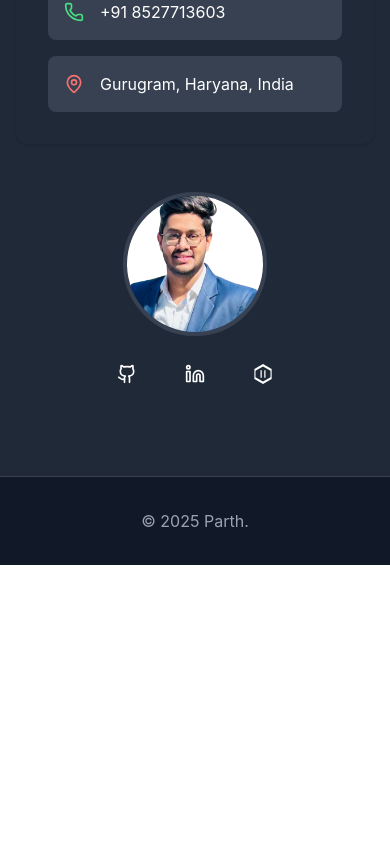
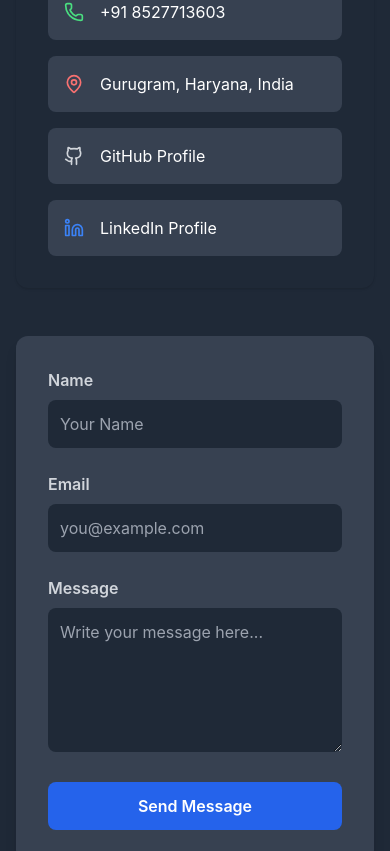
Before and after one commit to parthhhhh12/portfolio, a React (Create React App) app: page / in a window 390 px wide. Shown: the part 9132-9983 px from the top of the page. Before the commit the page ends 9697 px from the top, so only its background shows below. Built offline with nearby package versions, Linux system fonts and the light colour scheme.

Commit message:
Added the contact Section

```diff
--- a/src/App.js
+++ b/src/App.js
@@ -720,14 +720,31 @@ export default function App() {
      {/* ---------- CONTACT ---------- */}
 <section id="contact" className="py-20 bg-gray-800">
   <div className="max-w-6xl mx-auto px-4">
-          <motion.h2 className="text-4xl font-bold text-center mb-12 text-blue-300" initial={{ opacity: 0, y: 18 }} whileInView={{ opacity: 1, y: 0 }} viewport={{ once: true }}>
+    <motion.h2
+      className="text-4xl font-bold text-center mb-12 text-blue-300"
+      initial={{ opacity: 0, y: 18 }}
+      whileInView={{ opacity: 1, y: 0 }}
+      viewport={{ once: true }}
+    >
       Let's Connect
     </motion.h2>
 
-          <motion.div className="grid md:grid-cols-2 gap-12 items-center" initial="hidden" whileInView="show" variants={containerStagger} viewport={{ once: true }}>
-            <motion.div variants={cardFade("up", 0.06)} className="bg-gray-800 rounded-xl p-8 shadow">
+    <motion.div
+      className="grid md:grid-cols-2 gap-12 items-center"
+      initial="hidden"
+      whileInView="show"
+      variants={containerStagger}
+      viewport={{ once: true }}
+    >
+      {/* LEFT CONTACT DETAILS */}
+      <motion.div
+        variants={cardFade("up", 0.06)}
+        className="bg-gray-800 rounded-xl p-8 shadow"
+      >
         <p className="text-gray-300 mb-6">
-                I'm actively seeking opportunities in data engineering roles where I can apply my cloud-native skills and continue growing in the field of big data and analytics.
+          I'm actively seeking opportunities in data engineering roles where I
+          can apply my cloud-native skills and continue growing in the field of
+          big data and analytics.
         </p>
 
         <div className="space-y-4">
@@ -745,29 +762,90 @@ export default function App() {
             <MapPin className="text-red-400" size={20} />
             <span>Gurugram, Haryana, India</span>
           </div>
+
+          <div className="flex items-center gap-4 p-4 bg-gray-700 rounded-lg">
+            <Github className="text-gray-300" size={20} />
+            <a
+              href="https://github.com/parthhhhh12"
+              target="_blank"
+              rel="noopener noreferrer"
+              className="hover:text-blue-400"
+            >
+              GitHub Profile
+            </a>
+          </div>
+
+          <div className="flex items-center gap-4 p-4 bg-gray-700 rounded-lg">
+            <Linkedin className="text-blue-500" size={20} />
+            <a
+              href="https://www.linkedin.com/in/singh05e/"
+              target="_blank"
+              rel="noopener noreferrer"
+              className="hover:text-blue-400"
+            >
+              LinkedIn Profile
+            </a>
+          </div>
         </div>
       </motion.div>
 
-            <motion.div variants={cardFade("up", 0.12)} className="text-center">
-              <img src="/img.jpeg" alt="Parth avatar" className="w-36 h-36 mx-auto rounded-full object-cover mb-4 border-4 border-gray-700" />
+      {/* RIGHT CONTACT FORM */}
+      <motion.form
+        action="https://formspree.io/f/xgvnlvkd" // 🔁 REPLACE with your Formspree endpoint
+        method="POST"
+        variants={cardFade("up", 0.12)}
+        className="bg-gray-700 rounded-xl p-8 shadow-lg space-y-6"
+      >
+        <div>
+          <label htmlFor="name" className="block text-gray-300 font-semibold mb-2">
+            Name
+          </label>
+          <input
+            type="text"
+            name="name"
+            id="name"
+            required
+            className="w-full p-3 rounded-lg bg-gray-800 text-white focus:ring-2 focus:ring-blue-400 focus:outline-none"
+            placeholder="Your Name"
+          />
+        </div>
 
-              <div className="flex justify-center gap-6">
-                <IconButton href="https://github.com/parthhhhh12" label="GitHub">
-                  <Github size={20} />
-                </IconButton>
+        <div>
+          <label htmlFor="email" className="block text-gray-300 font-semibold mb-2">
+            Email
+          </label>
+          <input
+            type="email"
+            name="email"
+            id="email"
+            required
+            className="w-full p-3 rounded-lg bg-gray-800 text-white focus:ring-2 focus:ring-blue-400 focus:outline-none"
+            placeholder="you@example.com"
+          />
+        </div>
 
-                <IconButton href="https://www.linkedin.com/in/singh05e/" label="LinkedIn">
-                  <Linkedin size={20} />
-                </IconButton>
+        <div>
+          <label htmlFor="message" className="block text-gray-300 font-semibold mb-2">
+            Message
+          </label>
+          <textarea
+            name="message"
+            id="message"
+            rows="5"
+            required
+            className="w-full p-3 rounded-lg bg-gray-800 text-white focus:ring-2 focus:ring-blue-400 focus:outline-none"
+            placeholder="Write your message here..."
+          ></textarea>
+        </div>
 
-                <IconButton href="https://www.hackerrank.com/profile/parthsingh1253" label="HackerRank">
-                  {/* Custom HackerRank svg (inline) */}
-                  <svg xmlns="http://www.w3.org/2000/svg" viewBox="0 0 512 512" width="20" height="20" fill="currentColor" aria-hidden>
-                    <path d="M477.5 128l-221-128-221 128v256l221 128 221-128V128zM256 448L64 341.3V170.7L256 64l192 106.7v170.6L256 448zm-64-96h32V160h-32v192zm96 0h32V160h-32v192z" />
-                  </svg>
-                </IconButton>
-              </div>
-            </motion.div>
+        <motion.button
+          whileTap={{ scale: 0.97 }}
+          type="submit"
+          className="w-full bg-blue-600 text-white py-3 rounded-lg font-semibold hover:bg-blue-700 transition-all"
+        >
+          Send Message
+        </motion.button>
+      </motion.form>
     </motion.div>
   </div>
 </section>
```
Lines whose indentation alone changed are shown as unchanged.
